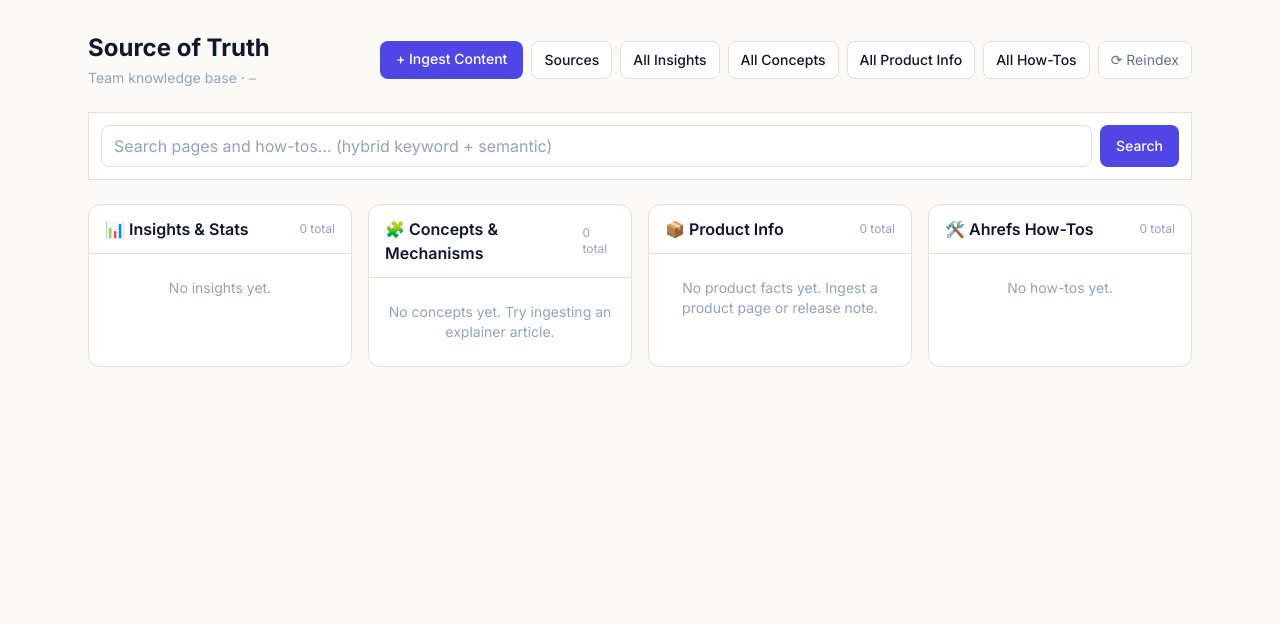
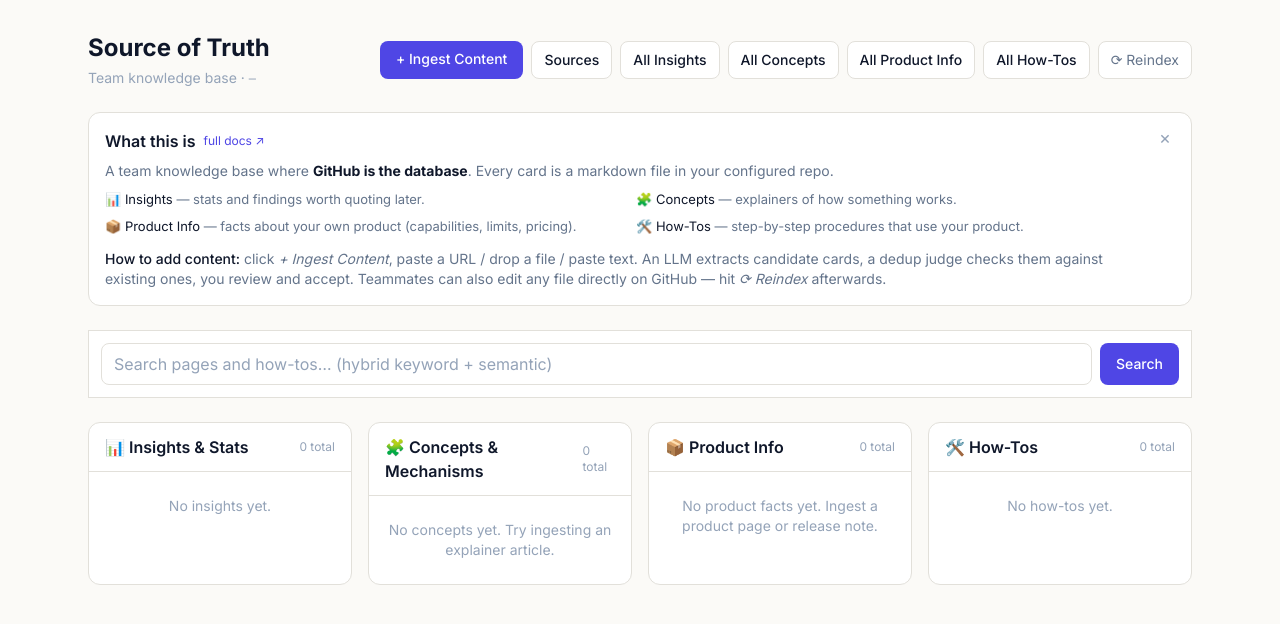
Before and after one commit to mmakosiewicz/sots_webinar, a Flask app: page /sot/ in a window 1280 px wide. Shown: the part 57-681 px from the top of the page. Run offline with Flask 3, Linux system fonts and the light colour scheme; data that the repository does not hold is empty; some libraries are stand-ins or nearby versions.

Commit message:
genericize: brand-neutral prompt (SOT_BRAND_NAME), strip Ahrefs strings, add 'What this is' dashboard card

```diff
--- a/templates/source_of_truth/sot_dashboard.html
+++ b/templates/source_of_truth/sot_dashboard.html
@@ -16,6 +16,32 @@
       <a href="{{ url_for('source_of_truth.products_view') }}" class="px-3 py-2 bg-surface text-foreground rounded-button text-sm font-medium border border-border hover:bg-surface-hover transition no-underline">All Product Info</a>
       <a href="{{ url_for('source_of_truth.howto_list') }}" class="px-3 py-2 bg-surface text-foreground rounded-button text-sm font-medium border border-border hover:bg-surface-hover transition no-underline">All How-Tos</a>
       <button onclick="rebuildIndex()" id="btn-reindex" class="px-3 py-2 bg-surface text-subtle rounded-button text-sm border border-border hover:bg-surface-hover transition" title="Rebuild index from GitHub">⟳ Reindex</button>
+    </div>
+  </div>
+
+  <!-- About this app (dismissible, keyed by version so it re-appears on rewrite) -->
+  <div id="sot-about" class="hidden bg-panel rounded-lg border border-border p-4 text-sm" data-version="v1">
+    <div class="flex items-start justify-between gap-3">
+      <div class="flex-1 space-y-2">
+        <div class="flex items-center gap-2">
+          <span class="text-base font-semibold text-foreground">What this is</span>
+          <a href="https://github.com/mmakosiewicz/sots_webinar#how-it-works--a-30-second-tour" target="_blank" class="text-xs text-accent hover:text-accent-hover no-underline">full docs ↗</a>
+        </div>
+        <p class="text-subtle">
+          A team knowledge base where <strong class="text-foreground">GitHub is the database</strong>. Every card is a markdown file in your configured repo.
+        </p>
+        <div class="grid md:grid-cols-2 gap-x-6 gap-y-1.5 text-subtle text-[13px] leading-relaxed">
+          <div><span class="text-foreground">📊 Insights</span> &mdash; stats and findings worth quoting later.</div>
+          <div><span class="text-foreground">🧩 Concepts</span> &mdash; explainers of how something works.</div>
+          <div><span class="text-foreground">📦 Product Info</span> &mdash; facts about your own product (capabilities, limits, pricing).</div>
+          <div><span class="text-foreground">🛠️ How-Tos</span> &mdash; step-by-step procedures that use your product.</div>
+        </div>
+        <p class="text-subtle pt-1">
+          <span class="text-foreground font-medium">How to add content:</span>
+          click <em>+ Ingest Content</em>, paste a URL / drop a file / paste text. An LLM extracts candidate cards, a dedup judge checks them against existing ones, you review and accept. Teammates can also edit any file directly on GitHub &mdash; hit <em>⟳ Reindex</em> afterwards.
+        </p>
+      </div>
+      <button id="sot-about-dismiss" class="shrink-0 text-muted hover:text-foreground text-lg leading-none px-1" title="Hide">×</button>
     </div>
   </div>
 
@@ -120,7 +146,7 @@
     <!-- How-Tos -->
     <div class="bg-panel rounded-lg border border-border">
       <div class="px-4 py-3 border-b border-border flex items-center justify-between">
-        <h2 class="text-base font-semibold">🛠️ Ahrefs How-Tos</h2>
+        <h2 class="text-base font-semibold">🛠️ How-Tos</h2>
         <span class="text-xs text-muted">{{ howtos|length }} total</span>
       </div>
       {% if howtos %}
@@ -146,6 +172,22 @@
 {% endblock %}
 {% block scripts %}
 <script>
+// Show the About card unless the current version is dismissed.
+(function () {
+  const el = document.getElementById('sot-about');
+  if (!el) return;
+  const version = el.dataset.version || 'v1';
+  const storageKey = 'sot-about-dismissed';
+  if (localStorage.getItem(storageKey) !== version) {
+    el.classList.remove('hidden');
+  }
+  const btn = document.getElementById('sot-about-dismiss');
+  if (btn) btn.addEventListener('click', function () {
+    localStorage.setItem(storageKey, version);
+    el.classList.add('hidden');
+  });
+})();
+
 async function rebuildIndex() {
   const btn = document.getElementById('btn-reindex');
   btn.disabled = true;
```
